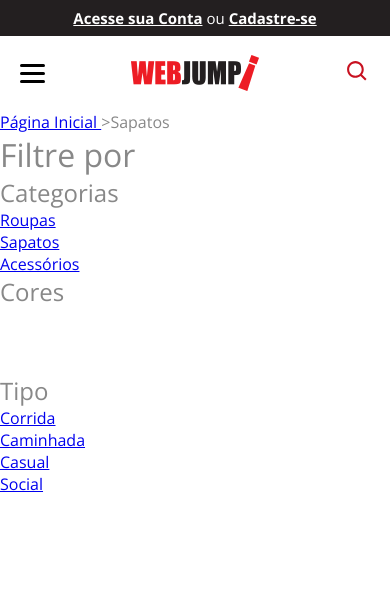
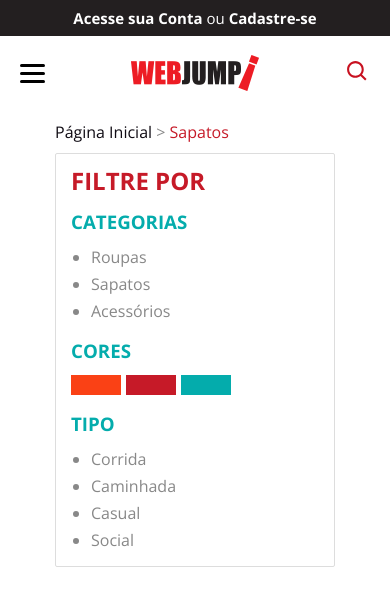
Before and after one commit to ChristySchott/desafio, a React (Create React App) app in the folder web/: page / in a window 390 px wide. Shown: the top 606 px of the page. Built offline with nearby package versions, Linux system fonts and the light colour scheme.

Commit message:
feat: finish filter on mobile screen

```diff
--- a/web/src/components/Filters/index.tsx
+++ b/web/src/components/Filters/index.tsx
@@ -2,7 +2,7 @@
 /* eslint-disable jsx-a11y/anchor-has-content */
 import React from 'react';
 
-import { Container, Page, Menu } from './styles';
+import { Container, Page, Menu, Colors } from './styles';
 
 const Filters: React.FC = () => {
   return (
@@ -11,14 +11,14 @@ const Filters: React.FC = () => {
         <p>
           <a href="/">Página Inicial </a>
           &gt;
-          <span>Sapatos</span>
+          <span> Sapatos</span>
         </p>
       </Page>
 
       <Menu>
-        <h1>Filtre por</h1>
+        <h2>Filtre por</h2>
 
-        <h2>Categorias</h2>
+        <h3>Categorias</h3>
         <ul>
           <li>
             <a href="/">Roupas</a>
@@ -31,8 +31,8 @@ const Filters: React.FC = () => {
           </li>
         </ul>
 
-        <h2>Cores</h2>
-        <ul>
+        <h3>Cores</h3>
+        <Colors>
           <li>
             <a href="/" />
           </li>
@@ -42,9 +42,9 @@ const Filters: React.FC = () => {
           <li>
             <a href="/" />
           </li>
-        </ul>
+        </Colors>
 
-        <h2>Tipo</h2>
+        <h3>Tipo</h3>
         <ul>
           <li>
             <a href="/">Corrida</a>
--- a/web/src/components/Filters/styles.ts
+++ b/web/src/components/Filters/styles.ts
@@ -1,7 +1,85 @@
 import styled from 'styled-components';
 
-export const Container = styled.div``;
+export const Container = styled.div`
+  width: 280px;
+  margin: 10px auto;
+`;
 
-export const Page = styled.div``;
+export const Page = styled.div`
+  margin-bottom: 10px;
 
-export const Menu = styled.div``;
+  a {
+    color: #100c14;
+  }
+
+  span {
+    color: #c61a28;
+  }
+`;
+
+export const Menu = styled.div`
+  width: 100%;
+  padding: 15px;
+  border: 1px solid #ddd;
+  border-radius: 2px;
+
+  h2,
+  h3 {
+    text-transform: uppercase;
+  }
+
+  h2 {
+    color: #c61a28;
+    line-height: 1;
+  }
+
+  h3 {
+    color: #04acac;
+    margin-bottom: 12px;
+  }
+
+  ul {
+    margin-left: 20px;
+
+    li {
+      padding: 0;
+    }
+
+    a {
+      color: #888;
+    }
+
+    li + li {
+      margin-top: 5px;
+    }
+  }
+
+  h3:not(:first-child) {
+    margin-top: 16px;
+  }
+`;
+
+export const Colors = styled.ul`
+  display: flex;
+  list-style: none;
+  margin: 0 !important;
+
+  li {
+    width: 50px;
+    height: 20px;
+    background: #fa4115;
+    margin: 0 !important;
+  }
+
+  li:nth-child(2) {
+    background: #c61a28;
+  }
+
+  li:nth-child(3) {
+    background: #04acac;
+  }
+
+  li + li {
+    margin-left: 5px !important;
+  }
+`;
--- a/web/src/styles/global.ts
+++ b/web/src/styles/global.ts
@@ -24,10 +24,15 @@ export default createGlobalStyle`
   }
 
   h1, h2, h3, h4, h5, h6, strong {
-    font-weight: 500;
+    font-weight: 600;
   }
 
   button {
     cursor: pointer;
   }
+
+  a {
+    text-decoration: none;
+    color: #888;
+  }
 `;
```
